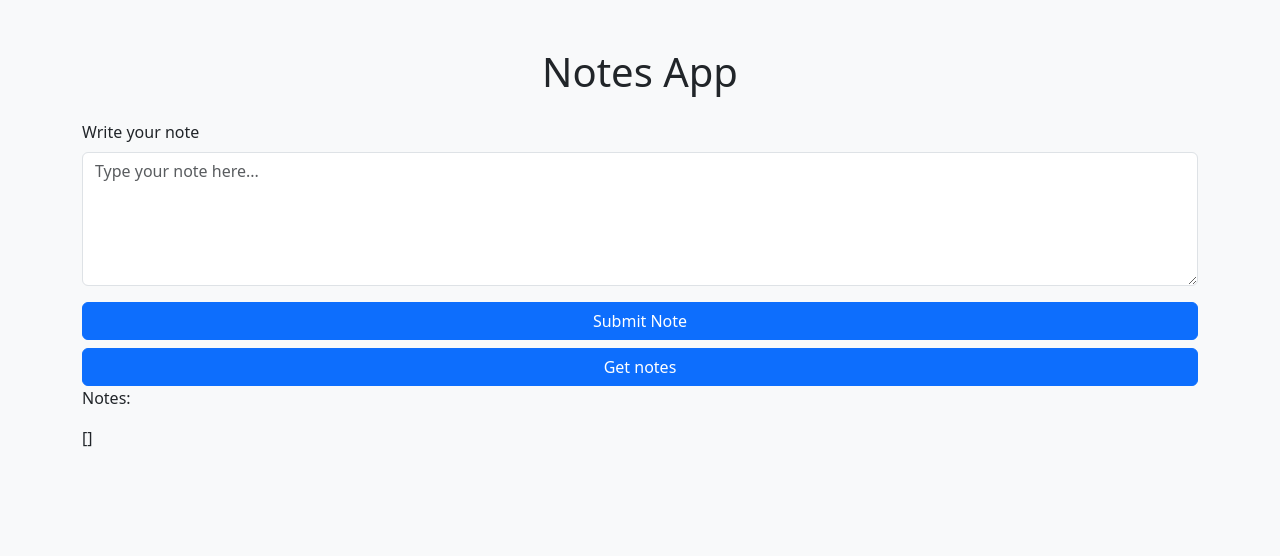
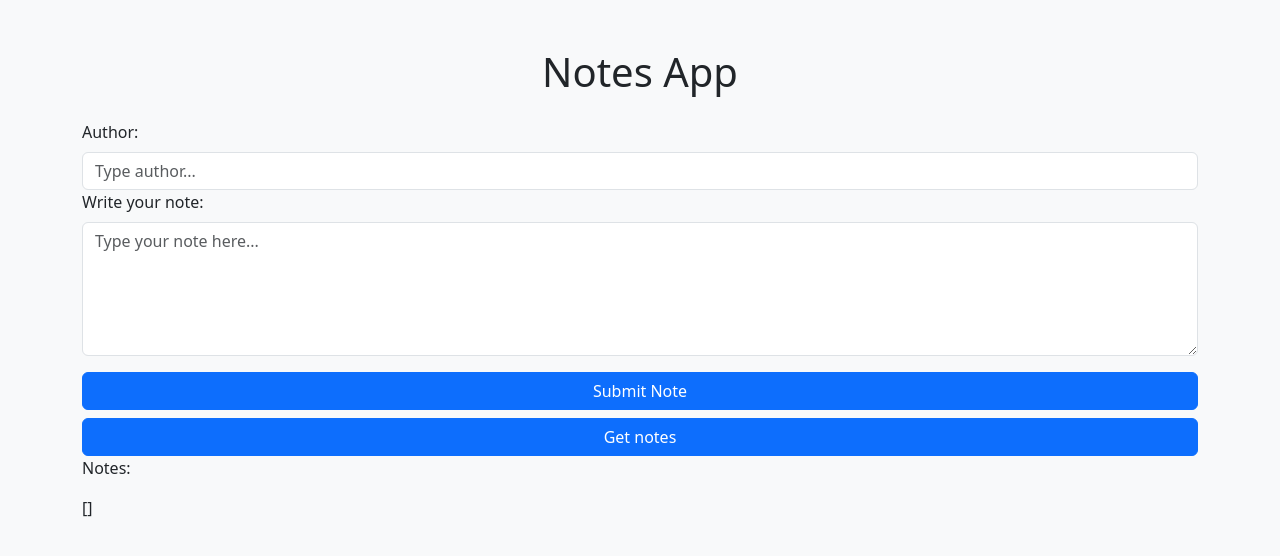
Before and after one commit to mdiannna/NotesApp, a FastAPI app: page /add_note in a window 1280 px wide. Shown: the part 56-612 px from the top of the page. Run offline with FastAPI, Linux system fonts and the light colour scheme.

Commit message:
Added author field to the add note page

```diff
--- a/templates/add_note.html
+++ b/templates/add_note.html
@@ -36,7 +36,10 @@
   <div id="app" class="container mt-5">
     <h1 class="text-center mb-4">Notes App</h1>
     <div class="mb-3">
-      <label for="noteTextarea" class="form-label">Write your note</label>
+      <label for="author" class="form-label">Author:</label>
+      <input class="form-control" id="author" type="text" placeholder="Type author..." v-model="author">
+    <div class="mb-3">
+        <label for="noteTextarea" class="form-label">Write your note:</label>
       <textarea class="form-control" id="noteTextarea" rows="5" placeholder="Type your note here..." v-model="note"></textarea>
     </div>
     <div class="d-grid">
@@ -67,6 +70,7 @@
       data() {
         return {
           note: '',
+          author: '',
           notes: []
         }
       },
@@ -84,7 +88,7 @@
           try {
             const response = await axios.post('/api/notes/create', {
               text: this.note, // or whatever key your API expects
-              author: "Diana"
+              author: this.author
             });
             console.log('Note submitted:', response.data);
             alert(`Note submitted:\n\n${this.note}`);
```
